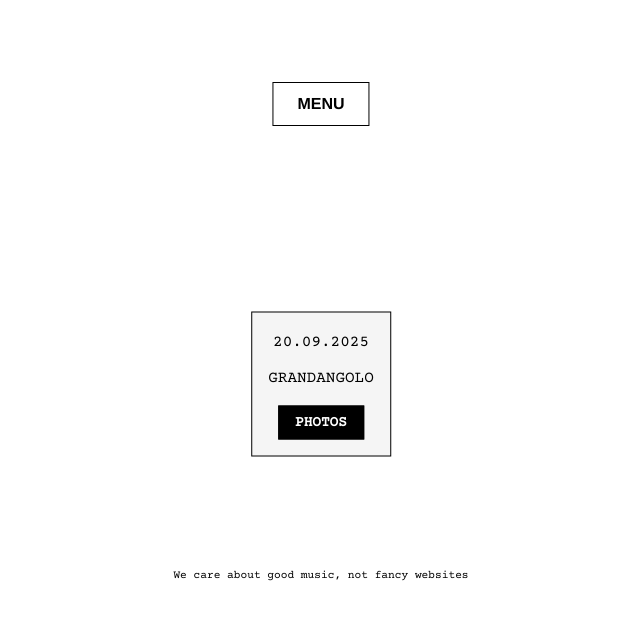
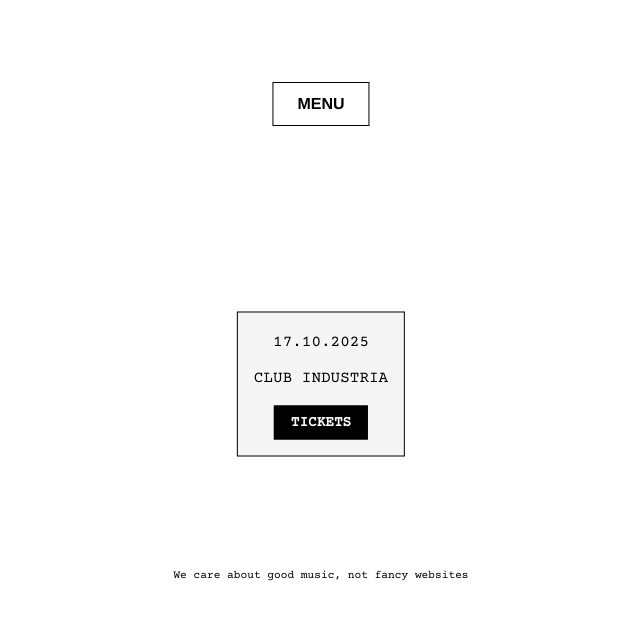
Before and after one commit to erluchetto/QUERCIA, a website: page index.html in a window 1280 px wide. Shown: the part 176-796 px from the top of the page, without its empty margins (319-959 px from the left). Drawn offline with nearby package versions, Linux system fonts and the light colour scheme; a web font is replaced by a local one.

Commit message:
Update index.html

```diff
--- a/index.html
+++ b/index.html
@@ -154,11 +154,11 @@
 
   <!-- EVENT BOX -->
   <div class="event-box">
-    <p class="event-date">20.09.2025</p>
+    <p class="event-date">17.10.2025</p>
     <div style="height: 10px;"></div>
-    <p class="event-location">GRANDANGOLO</p>
+    <p class="event-location">CLUB INDUSTRIA</p>
     <div style="height: 15px;"></div>
-    <a href="https://www.dropbox.com/scl/fo/htjx2njka62ggm2ux96yw/AP933b_36xaYtmVtO_geBQA?rlkey=5pov3kbmdmtul9l0nssx43hrn&st=6wki2e2n&dl=0" target="_blank" style="
+    <a href="https://xceed.me/en/roma/event/quercia-industria-opening-1--205556/channel--bio-q" target="_blank" style="
       display: inline-block;
       padding: 0.5rem 1rem;
       border: 1px solid #000;
@@ -168,7 +168,7 @@
       font-family: 'Courier Prime', monospace;
       font-size: 0.9rem;
       font-weight: bold;
-    ">PHOTOS</a>
+    ">TICKETS</a>
   </div>
 
   <p class="subtitle">We care about good music, not fancy websites</p>
```
